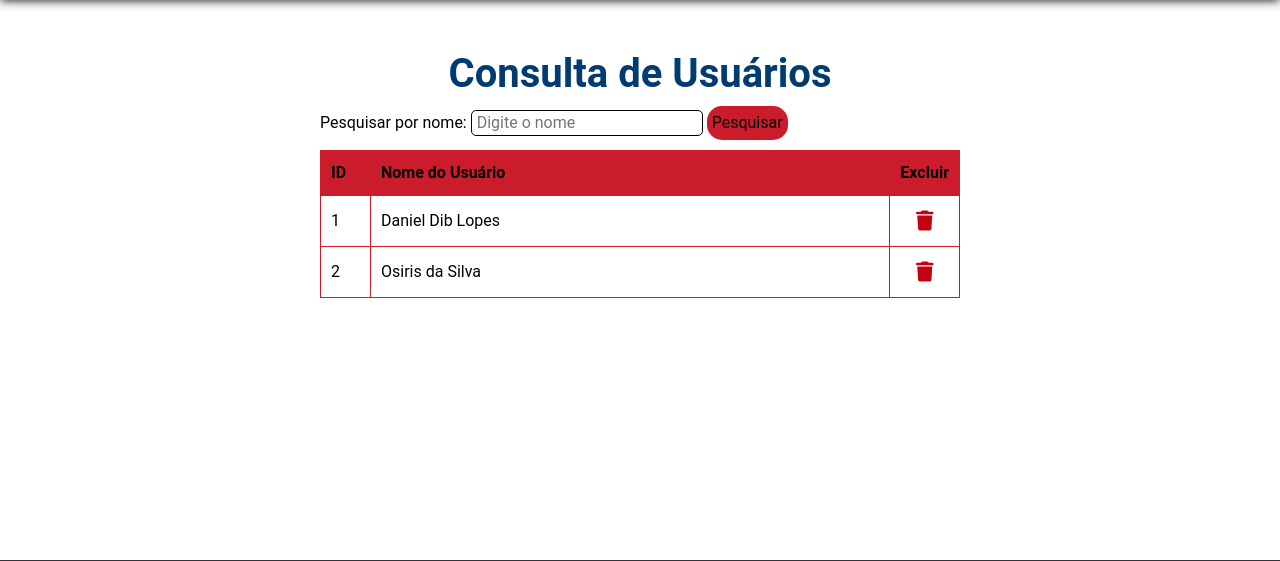
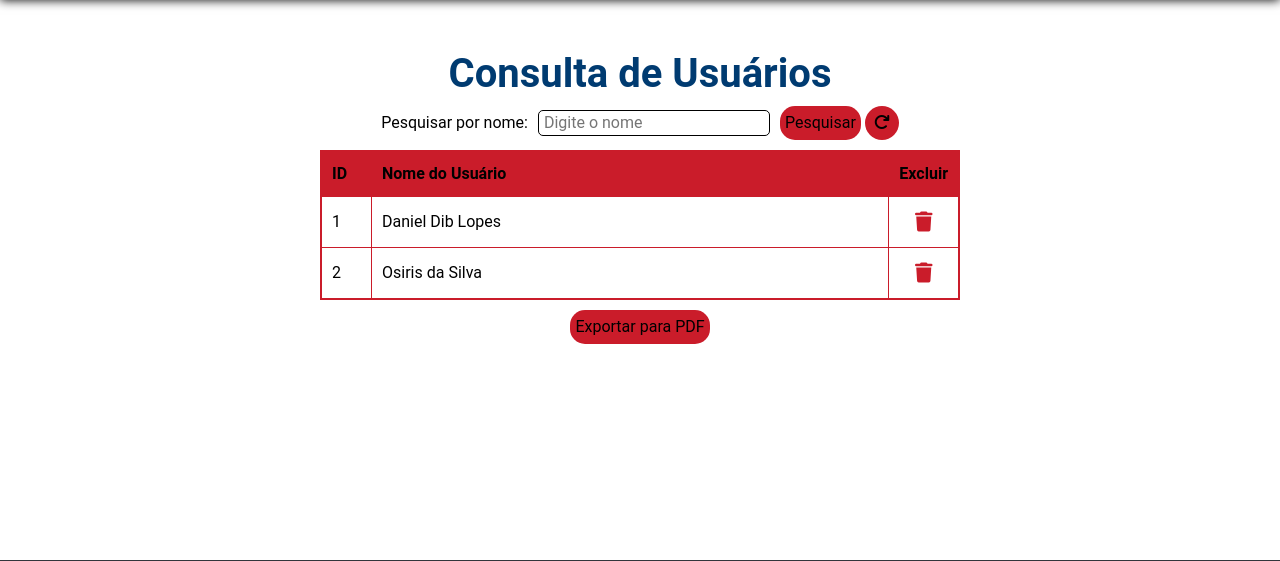
Before and after one commit to DanielDib-Dev/Telecall, a PHP site: page /ConsultaUsuario.php in a window 1280 px wide. Shown: the part 75-636 px from the top of the page. Run offline with PHP 8.4, Linux system fonts and the light colour scheme; a user stored in the database is signed in; data comes from the database, SQL or seed files in the repository.

Commit message:
ConsultaUsuario finalizado

```diff
--- a/ConsultaUsuario.php
+++ b/ConsultaUsuario.php
@@ -18,8 +18,12 @@
             <form action="" method="get" class="pesquisa-table">
                 <label for="pesquisa">Pesquisar por nome:</label>
                 <input name="pesquisa" class="pesquisa-input" type="text" id="pesquisa" placeholder="Digite o nome">
+                <div>
                     <button type="submit" class="botao">Pesquisar</button>
+                    <button href="ConsultaUsuario.php" class=" botao botao-reset"><i class="fa-solid fa-arrow-rotate-right"></i></button>
+                </div>
             </form>
+            <div id="tabelaUsuarios">
                 <table>
                     <thead>
                         <tr>
@@ -46,7 +50,9 @@
                                 <tr>
                                     <td width='50px'>{$row['idUsuario']}</td>
                                     <td>{$row['nome']}</td>
-                                <td class='delete-icon'><i class='fa-solid fa-trash'></i></td>
+                                    <td class='delete-icon'>
+                                        <a href='#' class='delete-botao' data-id='{$row['idUsuario']}'><i class='fa-solid fa-trash'></i></a>
+                                    </td>
                                 </tr>";
                             }
                             echo "</table>";
@@ -60,6 +66,8 @@
                     ?>
                 </table>
             </div>
+            <button id="exportarPDF" class="botao" onclick="createPDF()">Exportar para PDF</button>
+        </div>
     </div>
     <?php include_once 'footer.php'; ?>
     <script src="https://code.jquery.com/jquery-3.6.0.min.js"></script>
--- a/css/Estilos.css
+++ b/css/Estilos.css
@@ -1483,31 +1483,37 @@ div, img{
     align-items: center;
     flex-direction: column;
     width: 100%;
-    height: 100vh;
+    height: 80vh;
     text-align: center;
+    background-color: var(--cor-fundo);
 }
 
 .error h2{
     font-size: 60px;
     margin: 5px 10px;
     font-weight: 500;
+    color: var(--cor-letra);
+}
+
+.error p{
+    color: var(--cor-letra);
 }
 
 .error a{
     text-decoration: none;
-    background-color: var(--cor-h1);
-    color: var(--cor-fundo2);
+    background-color: var(--cor-nav);
+    color: var(--cor-letra);
     padding: 15px 15px;
     margin-top: 10px;
     display: inline-block;
     border-radius: 25px;
-    font-size: 14px;
-    text-transform: uppercase;
+    font-weight: 600;
+    font-size: 16px;
     transition: 0.4s;
 }
 
 .error a:hover {
-    background-color: #0969c4;
+    background-color: var(--cor-navhover);
 }
 
 /**Fim do css da pg de Erro**/
@@ -1725,10 +1731,18 @@ div, img{
 .consulta-table{
     width: 50%;
     margin: 0 auto;
+    display: flex;
+    flex-direction: column;
+    justify-content: center;
+    align-items: center;
 }
 
 .pesquisa-table{
     margin-bottom: 10px;
+    display: flex;
+    gap: 10px;
+    flex-wrap: wrap;
+    align-items: center;
 }
 
 .pesquisa-table{
@@ -1738,12 +1752,12 @@ div, img{
     padding-top: 50px;
 }
 
-.consulta-table table{
+.consulta-table #tabelaUsuarios, table{
     border-collapse: collapse;
     width: 100%;
 }
 
-.consulta-table table, th, td{
+.consulta-table #tabelaUsuarios, table, th, td{
     color: var(--cor-letra);
     border: 1px solid var(--cor-nav);
 }
@@ -1768,10 +1782,20 @@ div, img{
     color: #c50010;
 }
 
+.delete-botao{
+    color: #ca1c2a;
+    transition: 0.5s;
+}
+
+.delete-botao:hover{
+    color: #b81b28;
+    font-size: 22px;
+}
+
 @media (max-width: 702px) {
     .consulta-table{
         width: 90%;
-        margin: 10px auto;
+        margin: 0px auto 10px;
     }
 }
 
@@ -1897,3 +1921,13 @@ div, img{
 .botao:hover{
     background-color: var(--cor-navhover);
 }
+
+.botao-reset{
+    border-radius: 50%;
+    width: 34px;
+}
+
+#exportarPDF{
+    justify-self: center;
+    margin: 10px 0;
+}
--- a/erro.php
+++ b/erro.php
@@ -15,7 +15,7 @@
     <div class="error">
         <h2>Página não encontrada.</h2>
         <p>Não conseguimos encontrar a página que você procura.</p>
-        <a href="index.php">Ir para a página inicial</a>
+        <a href="index.php">Página inicial</a>
     </div>
     <?php include_once 'footer.php'; ?>
     <script src="https://code.jquery.com/jquery-3.6.0.min.js"></script>
--- a/java/java.js
+++ b/java/java.js
@@ -638,3 +638,68 @@ $(document).ready(function() {
 document.addEventListener('DOMContentLoaded', function () {
   AOS.init();
 });
+
+//Confirmar exclusão do usuário
+
+  // Função para obter parâmetros da string de consulta da URL
+  function getQueryStringParameter(name) {
+    var urlParams = new URLSearchParams(window.location.search);
+    return urlParams.get(name);
+}
+
+if (currentPath.includes("ConsultaUsuario.php")) {
+  $(document).ready(function(){
+      $(".delete-botao").on("click", function(e){
+          e.preventDefault();
+          var idUsuario = $(this).data("id");
+          var pesquisa = getQueryStringParameter("pesquisa");
+          if (confirm("Tem certeza que deseja excluir este usuário?")) {
+              window.location.href = "php/ExcluirUsuario.php?id=" + idUsuario + "&pesquisa=" + pesquisa;
+          }
+      });
+  });
+}
+
+//Exportar usuários como pdf
+function createPDF() {
+  // Clona a tabela para evitar alterações na tabela original
+  var tabelaClone = document.getElementById('tabelaUsuarios').cloneNode(true);
+
+  // Remove a coluna "Excluir" do clone
+  var colunaExcluir = tabelaClone.getElementsByClassName('delete-coluna')[0];
+  if (colunaExcluir) {
+      colunaExcluir.style.display = 'none'; // Oculta a coluna no clone
+
+      // Remove a célula correspondente em cada linha
+      var linhas = tabelaClone.getElementsByTagName('tr');
+      for (var i = 0; i < linhas.length; i++) {
+          var celulaExcluir = linhas[i].getElementsByClassName('delete-icon')[0];
+          if (celulaExcluir) {
+              linhas[i].removeChild(celulaExcluir);
+          }
+      }
+  }
+
+  var sTable = tabelaClone.innerHTML;
+
+  var style = "<style>";
+  style = style + "table {width: 100%;font: 17px Calibri;}";
+  style = style + "table, th, td {border: solid 1px #DDD; border-collapse: collapse;";
+  style = style + "padding: 2px 3px;text-align: center;}";
+  style = style + "</style>";
+
+  // Cria uma janela para exibir o conteúdo antes de imprimir
+  var win = window.open('', '', 'height=700,width=700');
+
+  win.document.write('<html><head>');
+  win.document.write('<title>Usuarios</title>');
+  win.document.write(style);
+  win.document.write('</head>');
+  win.document.write('<body>');
+  win.document.write(sTable);
+  win.document.write('</body></html>');
+
+  win.document.close();
+
+  win.print();
+}
```
Also changed, not shown: php/ExcluirUsuario.php (added, +15 -0 lines). Lines whose indentation alone changed are shown as unchanged.
